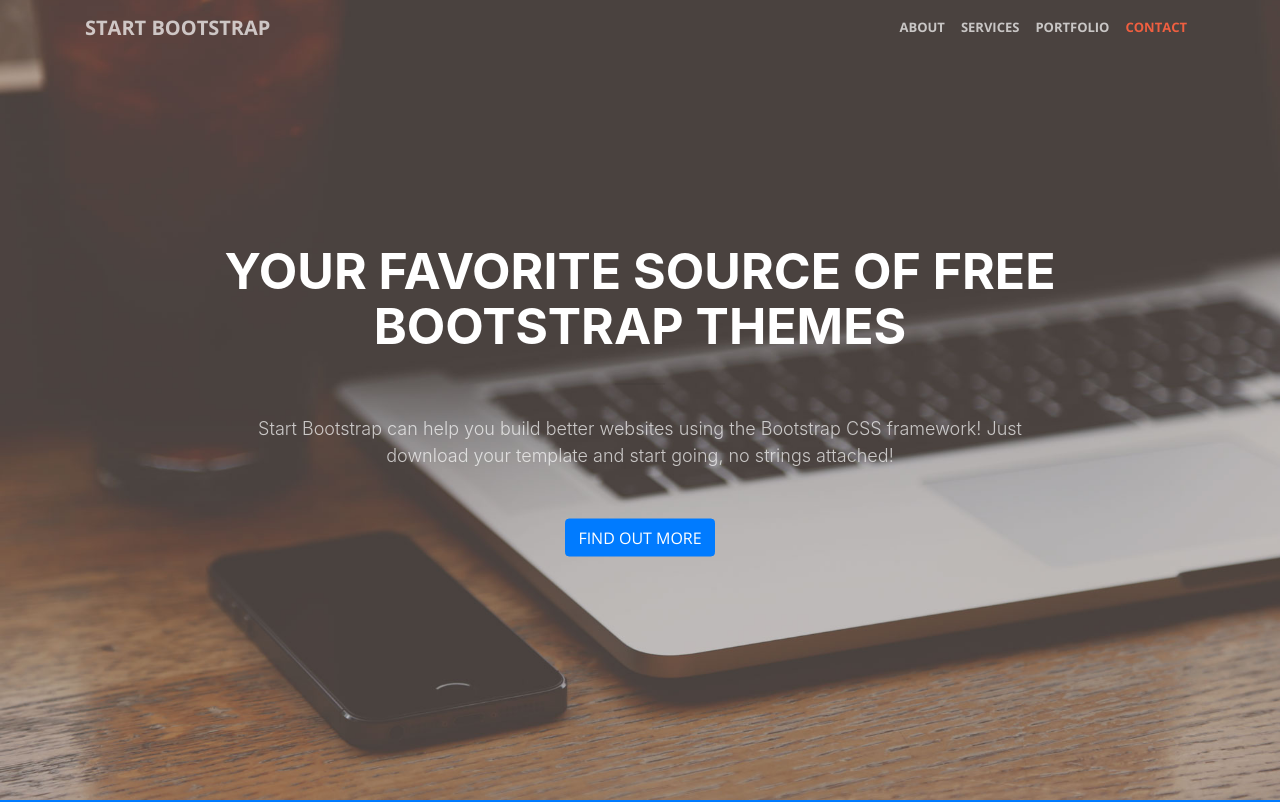
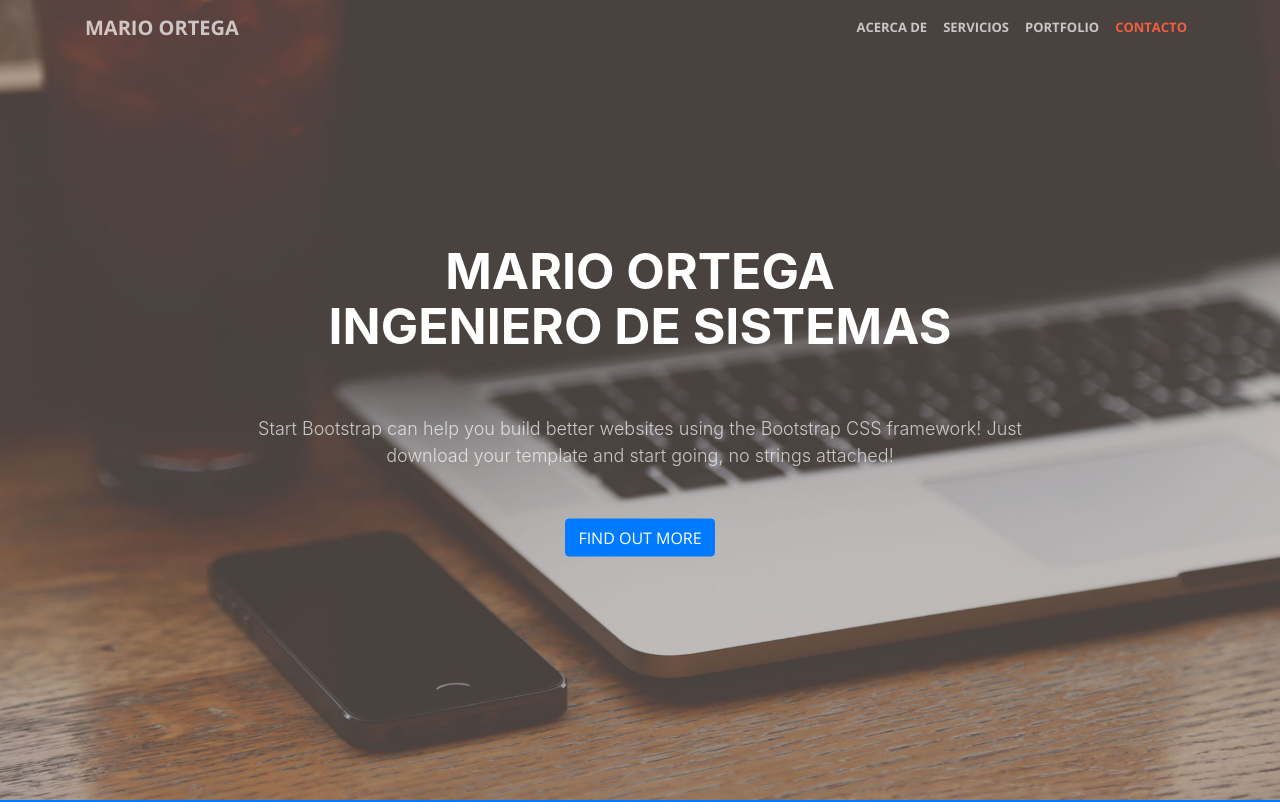
Before and after one commit to macor003/macor003.github.io, a website with bundled scripts: page index.html in a window 1280 px wide. Shown: the top 802 px of the page. Built offline with nearby package versions, Linux system fonts and the light colour scheme.

Commit message:
Actualizando pagina principal de MACOR

```diff
--- a/index.html
+++ b/index.html
@@ -31,23 +31,23 @@
     <!-- Navigation -->
     <nav class="navbar navbar-expand-lg navbar-light fixed-top" id="mainNav">
       <div class="container">
-        <a class="navbar-brand js-scroll-trigger" href="#page-top">Start Bootstrap</a>
+        <a class="navbar-brand js-scroll-trigger" href="#page-top">Mario Ortega</a>
         <button class="navbar-toggler navbar-toggler-right" type="button" data-toggle="collapse" data-target="#navbarResponsive" aria-controls="navbarResponsive" aria-expanded="false" aria-label="Toggle navigation">
           <span class="navbar-toggler-icon"></span>
         </button>
         <div class="collapse navbar-collapse" id="navbarResponsive">
           <ul class="navbar-nav ml-auto">
             <li class="nav-item">
-              <a class="nav-link js-scroll-trigger" href="#about">About</a>
+              <a class="nav-link js-scroll-trigger" href="#about">Acerca de</a>
             </li>
             <li class="nav-item">
-              <a class="nav-link js-scroll-trigger" href="#services">Services</a>
+              <a class="nav-link js-scroll-trigger" href="#services">Servicios</a>
             </li>
             <li class="nav-item">
               <a class="nav-link js-scroll-trigger" href="#portfolio">Portfolio</a>
             </li>
             <li class="nav-item">
-              <a class="nav-link js-scroll-trigger" href="#contact">Contact</a>
+              <a class="nav-link js-scroll-trigger" href="#contact">Contacto</a>
             </li>
           </ul>
         </div>
@@ -57,7 +57,7 @@
     <header class="masthead">
       <div class="header-content">
         <div class="header-content-inner">
-          <h1 id="homeHeading">Your Favorite Source of Free Bootstrap Themes</h1>
+          <h1 id="homeHeading">Mario Ortega <br>Ingeniero de Sistemas</h1>
           <hr>
           <p>Start Bootstrap can help you build better websites using the Bootstrap CSS framework! Just download your template and start going, no strings attached!</p>
           <a class="btn btn-primary btn-xl js-scroll-trigger" href="#about">Find Out More</a>
```
